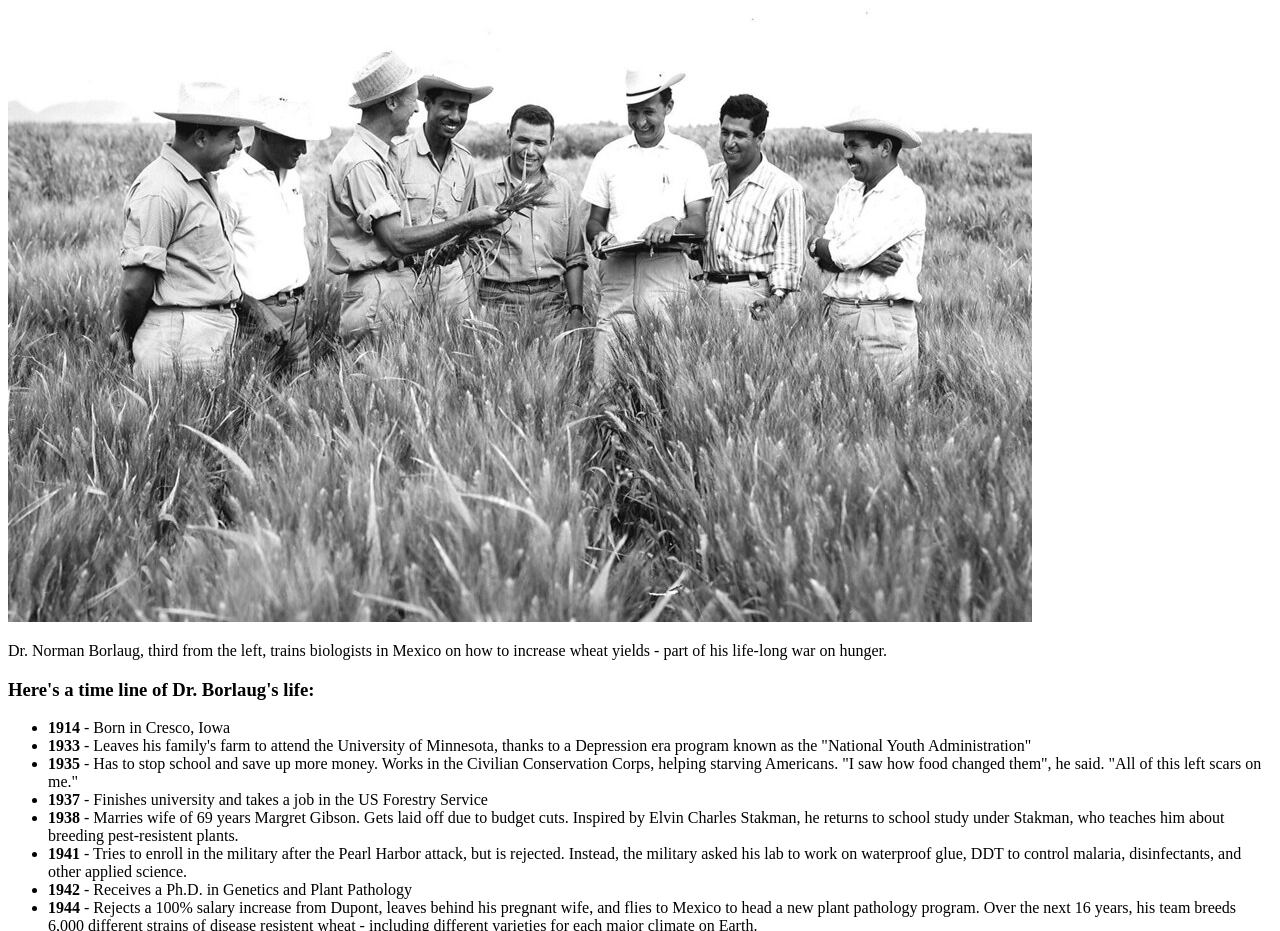
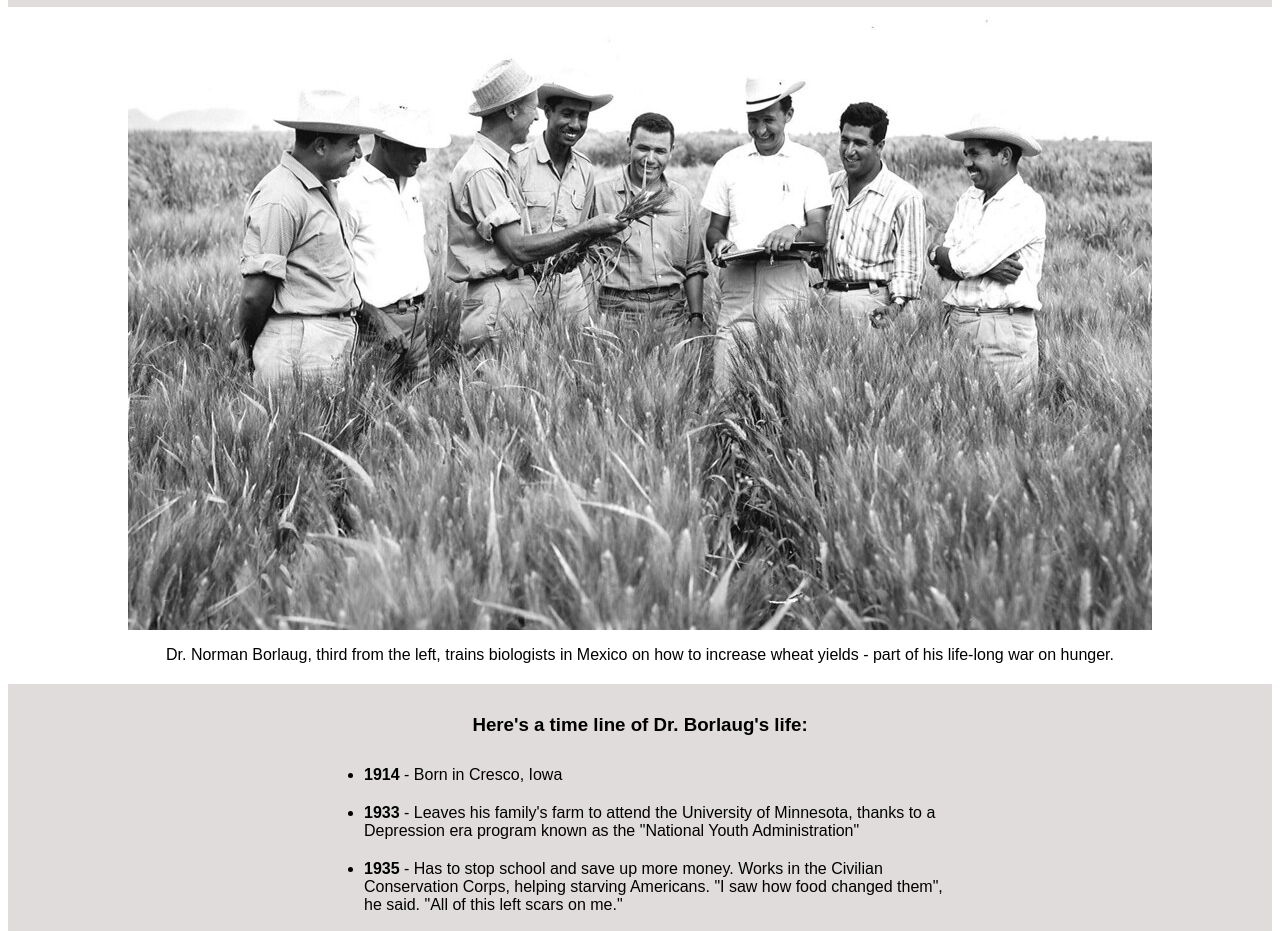
Before and after one commit to deniodev/HTML-CSS-project, a plain HTML site: page index.html in a window 1280 px wide. Shown: the part 81-1012 px from the top of the page. Drawn offline with Linux system fonts and the light colour scheme.

Commit message:
final commit

```diff
--- a/css/style.css
+++ b/css/style.css
@@ -0,0 +1,39 @@
+#main{
+    background-color: rgb(224, 220, 220);
+}
+#img-div{
+    background-color: white;
+    padding-bottom: 4px;
+}
+body{
+    display: flex;
+    justify-content: center;
+    align-items: center;
+    font-family: Arial, Helvetica, sans-serif;
+}
+#title,#quote,#link{
+    text-align: center;
+}
+#tribute-info{
+    text-align: center;
+    margin-top: 30px;
+    margin-bottom: 30px;
+}
+li{
+    margin-bottom: 20px;
+}
+#img-caption{
+    text-align: center;
+}
+#image {
+    display: block;
+    max-width: 100%;
+    margin-left: auto;
+    margin-right: auto;
+}
+#info{
+    display: block;
+    max-width: 50%;
+    margin-left: auto;
+    margin-right: auto;
+}
--- a/index.html
+++ b/index.html
@@ -29,6 +29,7 @@
         <img src="main-image.jpg" alt="" id="image">
         <p id="img-caption">Dr. Norman Borlaug, third from the left, trains biologists in Mexico on how to increase wheat yields - part of his life-long war on hunger.</p>
       </div>
+      <div id="info">
         <h3 id="tribute-info">Here's a time line of Dr. Borlaug's life:</h3>
         <ul>
           <li> <strong>1914</strong> - Born in Cresco, Iowa</li>
@@ -48,12 +49,13 @@
           <li><strong>2005</strong> - states "we will have to double the world food supply by 2050." Argues that genetically modified crops are the only way we can meet the demand, as we run out of arable land. Says that GM crops are not inherently dangerous because "we've been genetically modifying plants and animals for a long time. Long before we called it science, people were selecting the best breeds."</li>
           <li><strong>2009</strong> - dies at the age of 95.</li>
         </ul>
-      <p><i>"Borlaug's life and achievement are testimony to the far-reaching contribution that one man's towering intellect, persistence and scientific vision can make to human peace and progress."
+        <p id="quote"><i>"Borlaug's life and achievement are testimony to the far-reaching contribution that one man's towering intellect, persistence and scientific vision can make to human peace and progress."
 
          <br> -- Indian Prime Minister Manmohan Singh
           </i></p>
+      </div>
 
-      <p>If you have time, you should read more about this incredible human being on his <a id="tribute-link" target="_blank" href="https://en.wikipedia.org/wiki/Norman_Borlaug"> Wikipedia entry.</a></p>
+      <h3 id="link">If you have time, you should read more about this incredible human being on his <a id="tribute-link" target="_blank" href="https://en.wikipedia.org/wiki/Norman_Borlaug"> Wikipedia entry.</a></h3>
 
     </div>
     <script  src="js/index.js"></script>
```
Lines whose indentation alone changed are shown as unchanged.
